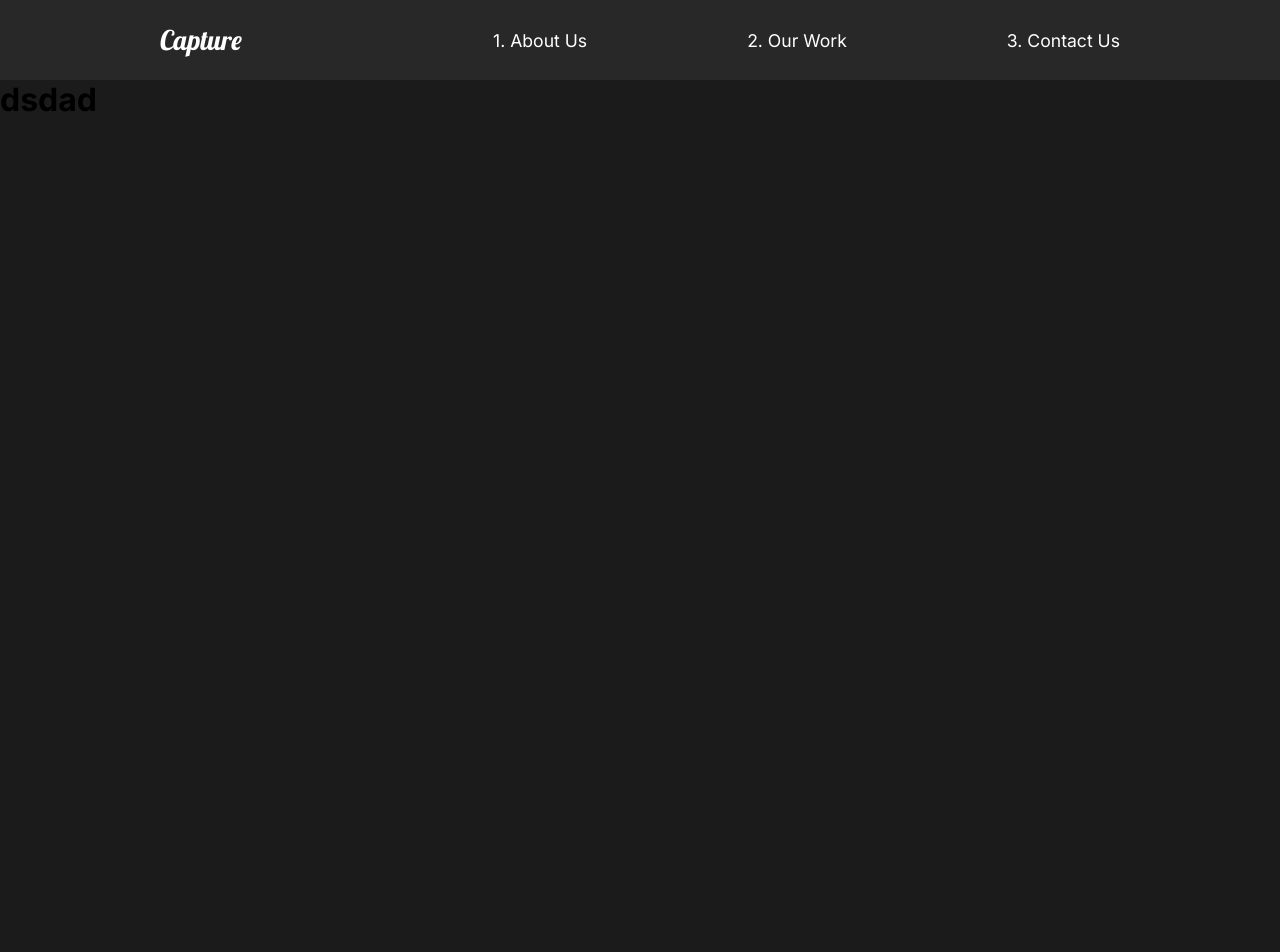
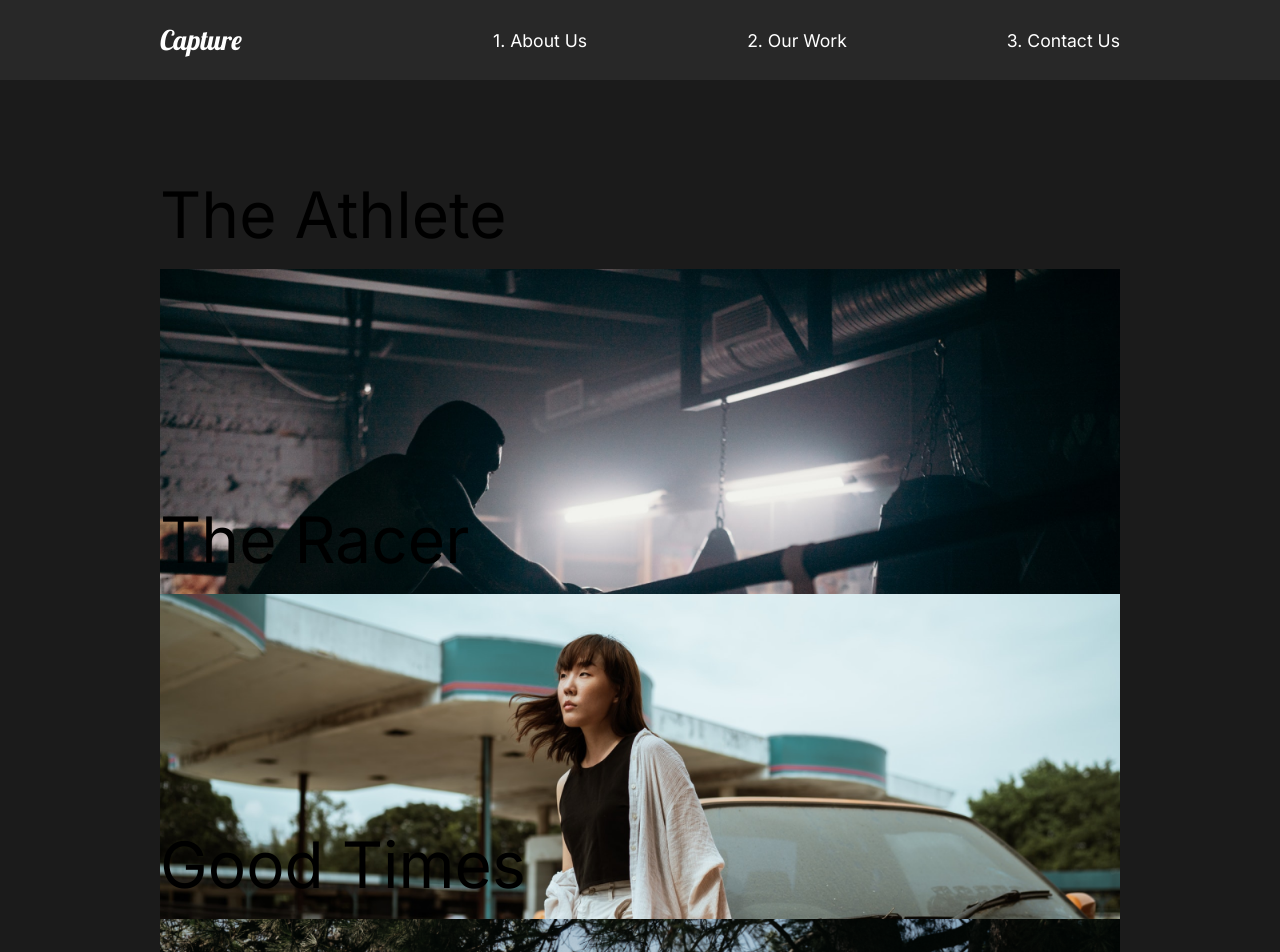
Before and after one commit to sourabhsaini11/business-portfolio, a React (Create React App) app: page /work in a window 1280 px wide. Shown: the top 952 px of the page. Before the commit the page ends 800 px from the top, so only its background shows below. Built offline with nearby package versions, Linux system fonts and the light colour scheme.

Commit message:
9.OurWork

```diff
--- a/src/pages/OurWork.js
+++ b/src/pages/OurWork.js
@@ -1,11 +1,63 @@
 import React from 'react';
+import styled from 'styled-components';
+import {Link } from 'react-router-dom';
+import athlete from '../img/athlete-small.png';
+import theracer from '../img/theracer-small.png';
+import goodtimes from '../img/goodtimes-small.png';
+
 
 const OurWork = () => {
     return(
-        <div>
-        <h1>dsdad</h1>
-        </div>
+        <Work>
+            <Movie>
+                <h2>The Athlete</h2>
+                <div className="line">
+                    <Link>
+                        <img src={athlete} alt="athlete" />
+                    </Link>
+                </div>
+            </Movie>
+            <Movie>
+                <h2>The Racer</h2>
+                <div className="line">
+                    <Link>
+                        <img src={theracer} alt="theracer" />
+                    </Link>
+                </div>
+            </Movie>
+            <Movie>
+                <h2>Good Times</h2>
+                <div className="line">
+                    <Link>
+                        <img src={goodtimes} alt="goodtimes" />
+                    </Link>
+                </div>
+            </Movie>
+        </Work>
     );
 };
 
+const Work =styled.div`
+    min-height:100vh;
+    overflow:hidden;
+    padding:5rem 10rem;
+    h2{
+        padding:1rem 0rem;
+    }
+`;
+
+const Movie = styled.div`
+    padding-bottom:10rem;
+    .line{
+        height:0.5rem;
+        background:#cccccc;
+        margin-bottom:3rem;
+    }
+    img{
+        width:100%;
+        height:70vh;
+        object-fit:cover;
+    }
+`;
+
 export default OurWork;
```
Also changed, not shown: 1 other file (tests, documents, lock files or other folders).
